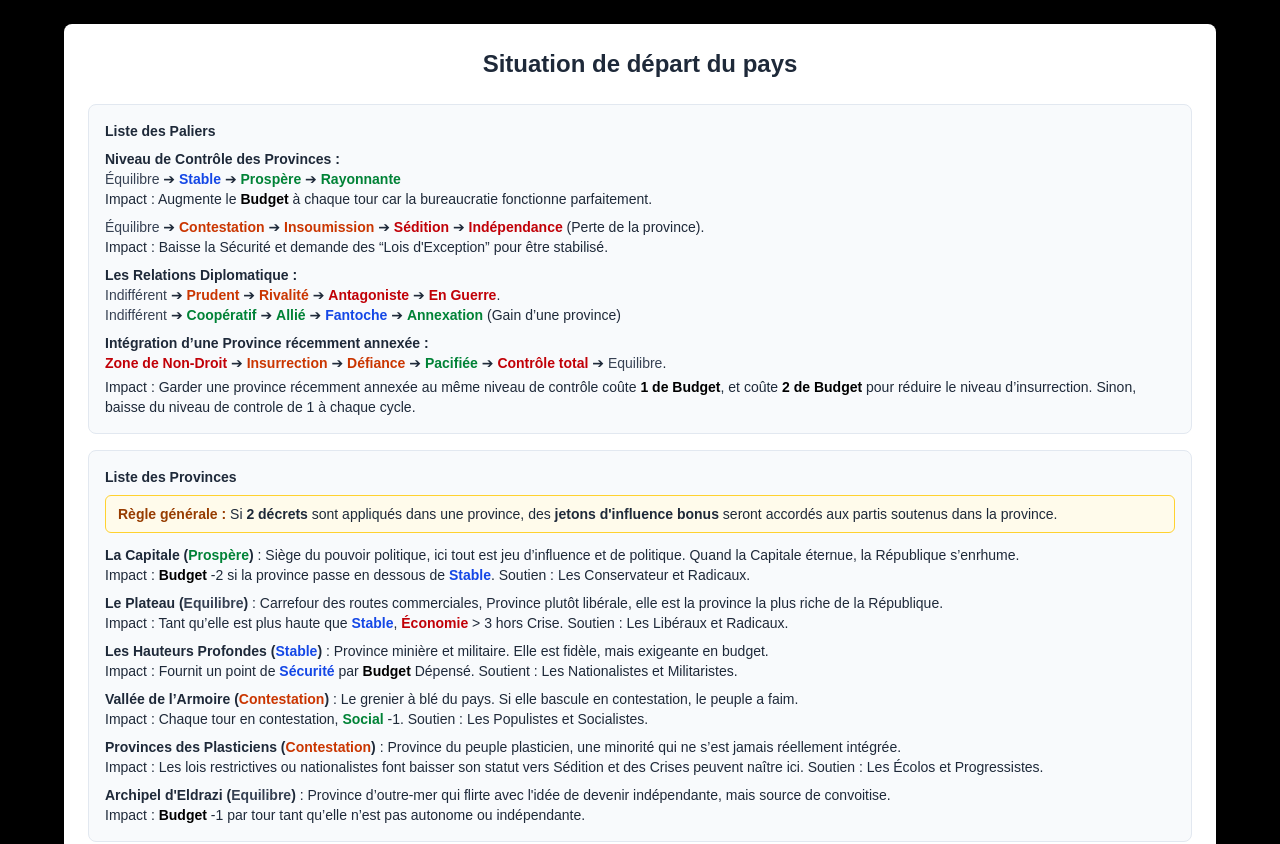
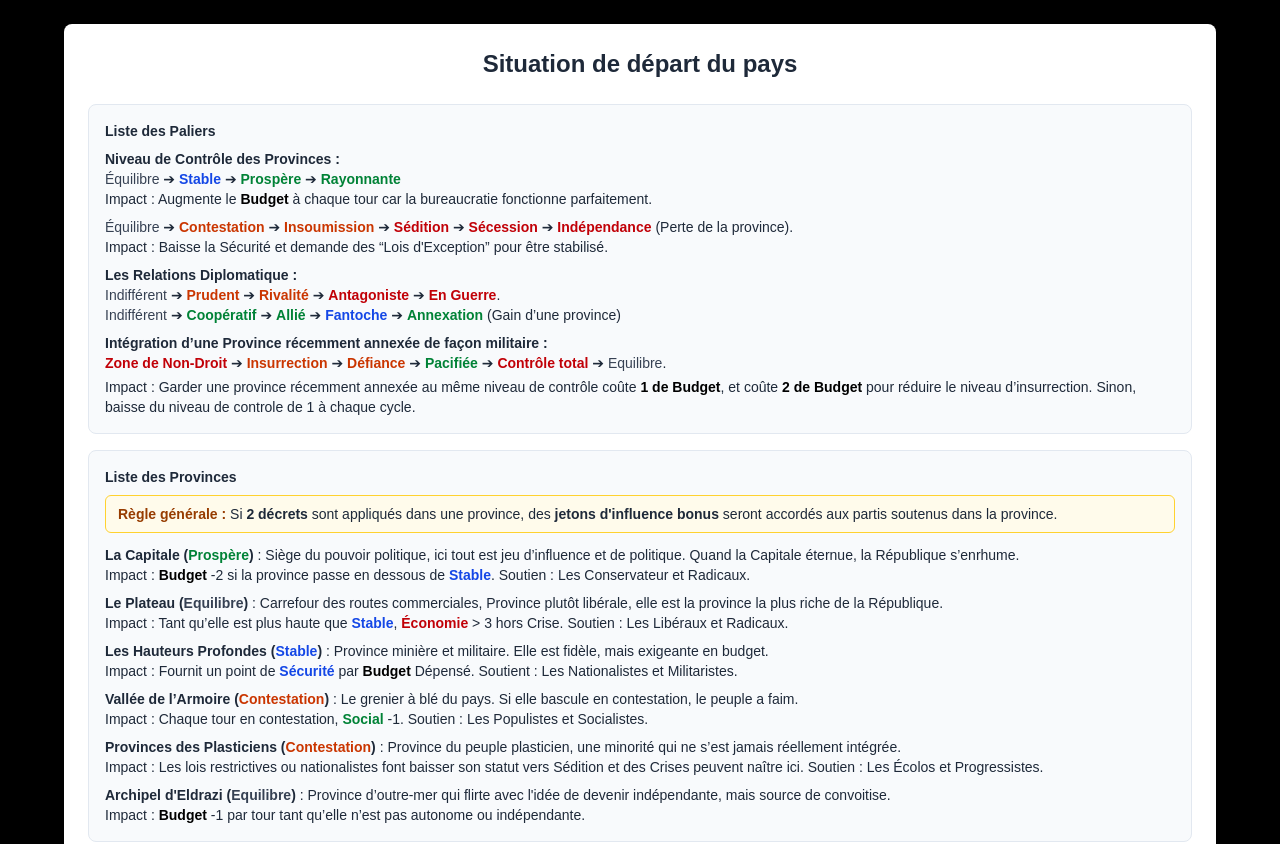
Before and after one commit to Yahiabenlet/interfaceAssemblee, a Next.js app: page /depart in a window 1280 px wide. Shown: the top 844 px of the page. Built offline with nearby package versions, Linux system fonts and the light colour scheme.

Commit message:
modification du texte de départ

```diff
--- a/app/depart/page.tsx
+++ b/app/depart/page.tsx
@@ -74,6 +74,7 @@ export default function DepartPage() {
               <span className="text-orange-700 dark:text-orange-300 font-semibold">Contestation</span> ➔{" "}
               <span className="text-orange-700 dark:text-orange-300 font-semibold">Insoumission</span> ➔{" "}
               <span className="text-red-700 dark:text-red-300 font-semibold">Sédition</span> ➔{" "}
+              <span className="text-red-700 dark:text-red-300 font-semibold">Sécession</span> ➔{" "}
               <span className="text-red-700 dark:text-red-300 font-semibold">Indépendance</span> (Perte de la province).
             </p>
             <p className="mb-2">Impact : Baisse la Sécurité et demande des “Lois d&apos;Exception” pour être stabilisé.</p>
@@ -94,7 +95,7 @@ export default function DepartPage() {
               <span className="text-green-700 dark:text-green-300 font-semibold">Annexation</span> (Gain d’une province)
             </p>
 
-            <p><strong>Intégration d’une Province récemment annexée :</strong></p>
+            <p><strong>Intégration d’une Province récemment annexée de façon militaire :</strong></p>
             <p>
               <span className="text-red-700 dark:text-red-300 font-semibold">Zone de Non-Droit</span> ➔{" "}
               <span className="text-orange-700 dark:text-orange-300 font-semibold">Insurrection</span> ➔{" "}
```
